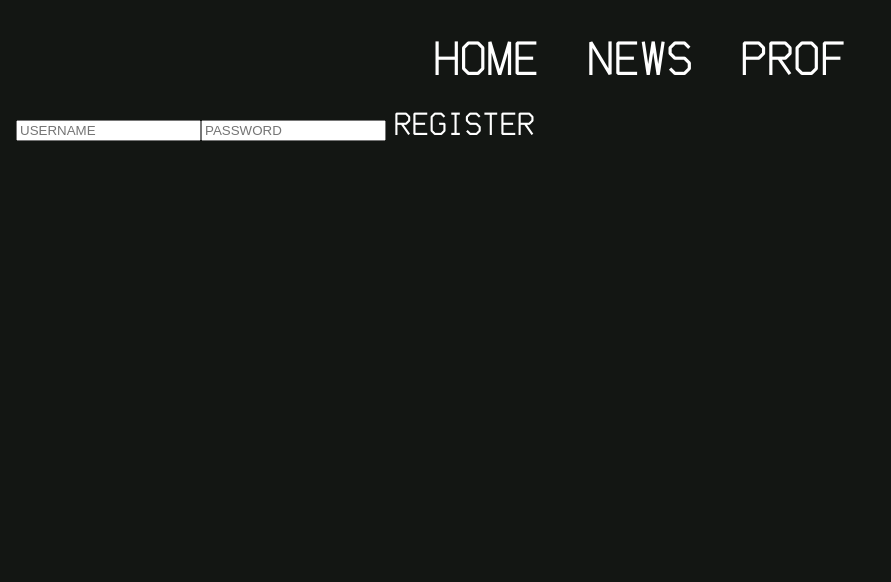
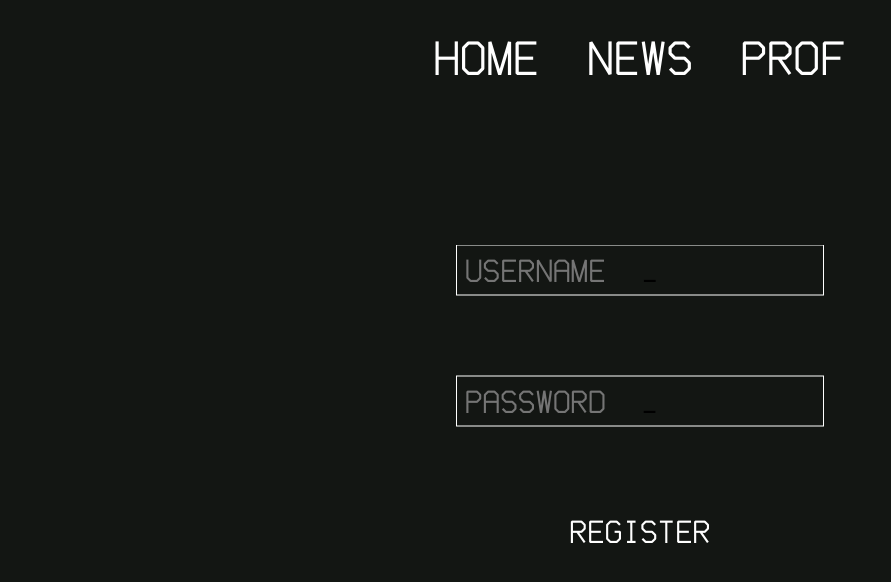
Before and after one commit to ojones28/dcs88-web, a React (Vite) app in the folder frontend/: page /profile/register in a window 1280 px wide. Shown: the top 582 px of the page, without its empty margins (0-891 px from the left). Built offline with nearby package versions, Linux system fonts and the light colour scheme; a web font is replaced by a local one.

Commit message:
add blinking cursor for textInput and layout for login/regsiter

```diff
--- a/frontend/src/components/TextInput.jsx
+++ b/frontend/src/components/TextInput.jsx
@@ -1,7 +1,30 @@
+import { useLayoutEffect, useRef, useState } from "react";
+
 export default function TextInput(props) {
-    let className = "text"
+    const [value, setValue] = useState(props.value || "");
+    const mirrorRef = useRef(null);
+    const cursorRef = useRef(null);
+
+    let className = "text-input"
     if (props.color) {
         className += " " + props.color;
     }
-    return (<input type="text" placeholder={props.placeholder} className={className}>{props.children}</input>)
+
+    useLayoutEffect(() => {
+        if (mirrorRef.current && cursorRef.current) {
+            const mirrorWidth = mirrorRef.current.getBoundingClientRect().width;
+            cursorRef.current.style.left = `${mirrorWidth}px`;
+        }
+    }, [value]);
+
+    return (
+        <>
+            <div className="text-input-wrapper">
+                <input type="text" placeholder={props.placeholder} className={className} value={value} onChange={(e) => setValue(e.target.value)}></input>
+
+                <span ref={mirrorRef} className="text-input-mirror">{value || props.placeholder || ""}</span>
+                <span ref={cursorRef} className="fake-cursor">_</span>
+            </div>
+        </>
+    )
 }
--- a/frontend/src/index.css
+++ b/frontend/src/index.css
@@ -32,6 +32,7 @@ html {
 
 html, a, button, input, textarea, select {
     cursor: url("./assets/images/cursor.svg") 16 16, auto;
+    font-family: inherit;
 }
 
 body {
@@ -43,7 +44,17 @@ body {
 }
 
 .h1 {
+    font-size: 4rem;
+    font-weight: bold;
+}
+
+.h2 {
     font-size: 3rem;
+    font-weight: bold;
+}
+
+.h3 {
+    font-size: 2rem;
     font-weight: bold;
 }
 
@@ -89,7 +100,6 @@ main {
     color: var(--primary);
     padding: 0.5rem;
     font-weight: bold;
-    font-family: inherit;
     font-size: 2rem;
     border: none;
     background-color: transparent;
@@ -195,3 +205,76 @@ main {
     margin: 2rem auto;
     position: relative;
 }
+
+.login-register {
+    position: fixed;
+    top: 50%;
+    left: 50%;
+    transform: translate(-50%, -50%);
+
+    display: flex;
+    flex-direction: column;
+    align-items: center;
+    gap: 5rem;
+}
+
+.text-input-wrapper {
+    display: inline-block;
+    position: relative;
+}
+
+.text-input-mirror {
+    position: absolute;
+    visibility: hidden;
+    height: 0;
+    overflow: hidden;
+    white-space: pre;
+    font-family: inherit;
+    font-weight: bold;
+    font-size: 2rem;
+    padding: 0.25rem;
+}
+
+.text-input {
+    border-width: 1px;
+    border-style: solid;
+    border-color: var(--primary);
+
+    font-family: inherit;
+    font-weight: bold;
+
+    color: var(--primary);
+    background-color: transparent;
+
+    font-size: 2rem;
+    padding: 0.5rem;
+
+    caret-color: transparent;
+}
+
+.text-input:active, .text-input:focus {
+    background-color: var(--primary);
+    color: var(--secondary);
+    outline: none;
+}
+
+.fake-cursor {
+    position: absolute;
+    top: 50%;
+    transform: translateY(-50%);
+
+    color: var(--secondary);
+    font-size: 2rem;
+
+    animation: blink 1s steps(1, start) infinite;
+    pointer-events: none;
+}
+
+.text-input:not(:focus) + .fake-cursor {
+    display: none;
+}
+
+@keyframes blink {
+    50% { opacity: 0; }
+
+}
--- a/frontend/src/pages/profile/LoginRegister.jsx
+++ b/frontend/src/pages/profile/LoginRegister.jsx
@@ -3,7 +3,7 @@ import TextInput from "../../components/TextInput";
 
 export default function LoginRegister(props) {
     return (
-        <div>
+        <div className="login-register">
             <TextInput placeholder="USERNAME" />
             <TextInput placeholder="PASSWORD" />
             <Button>{props.mode == "login" ? "LOGIN" : "REGISTER"}</Button>
```
